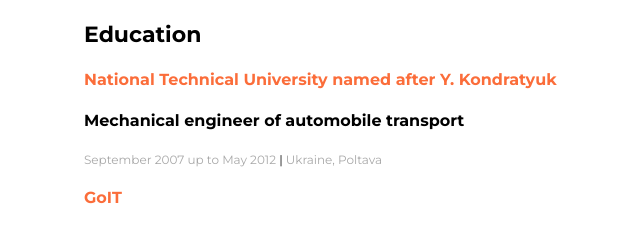
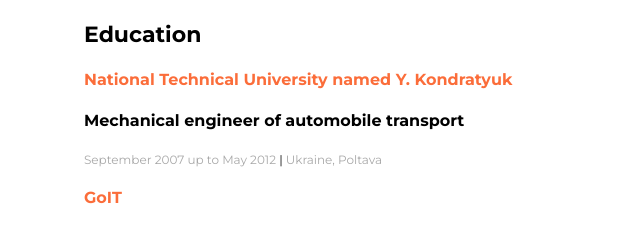
Before and after one commit to SergeyKutenniy/KutenniySergey_resume, a plain HTML site: page index.html in a window 1280 px wide. Shown: the part 1379-1606 px from the top of the page, 420-1060 px from the left. Drawn offline with Linux system fonts and the light colour scheme.

```diff
--- a/index.html
+++ b/index.html
@@ -107,7 +107,7 @@
             <!--Education-->
             <div class="education-section">
                 <h3 class="main-content-title">Education</h3>
-                    <h4><span class="company">National Technical University named after Y. Kondratyuk</span></h4>
+                    <h4><span class="company">National Technical University named Y. Kondratyuk</span></h4>
                     <h4><span class="my-work-position">Mechanical engineer of automobile transport</span></h4>
                     <p class="work-time">September 2007 up to May 2012 <span class="devider">|</span> Ukraine, Poltava </p>
                     <h4><span class="company">GoIT</span></h4>
```
